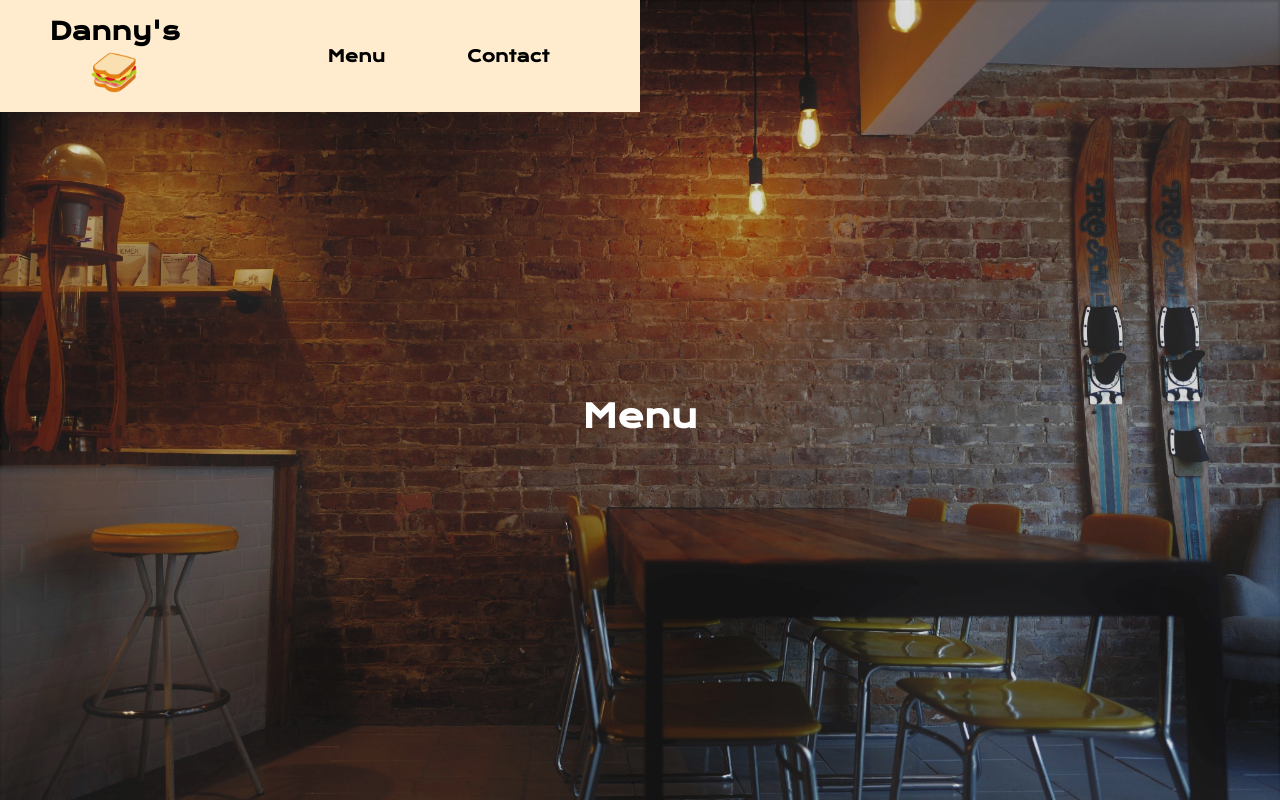
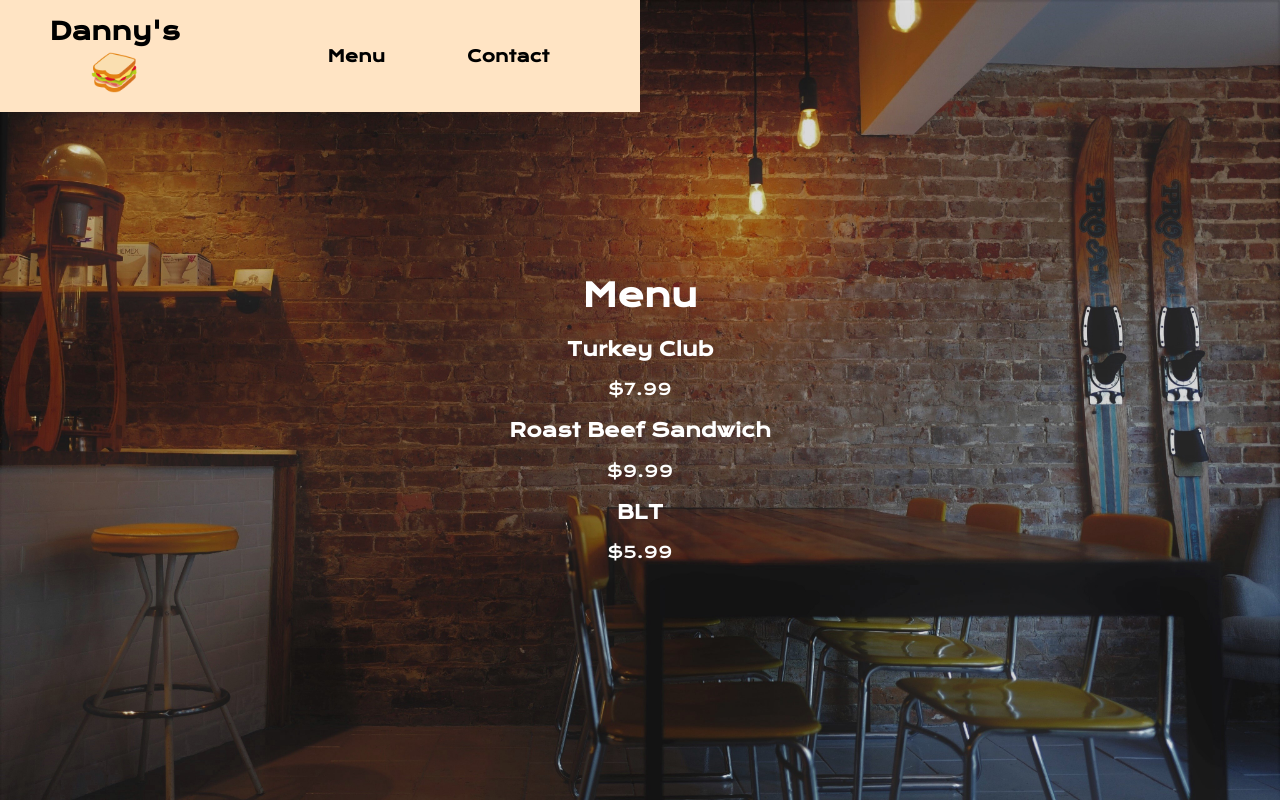
Before and after one commit to agrattan0820/Restaurant-React, a React (Create React App) app: page /menu in a window 1280 px wide. Built offline with nearby package versions, Linux system fonts and the light colour scheme.

Commit message:
Menu Items

```diff
--- a/src/App.css
+++ b/src/App.css
@@ -23,7 +23,7 @@ nav {
   justify-content: space-around;
   align-items: center;
   min-height: 10vh;
-  background-color: blanchedalmond;
+  background-color: bisque;
   width: 50%;
   padding: 1rem;
   box-sizing: border-box;
--- a/src/Menu.js
+++ b/src/Menu.js
@@ -1,4 +1,5 @@
 import React, { useRef, useEffect } from "react";
+import MenuItem from "./MenuItem";
 import "./App.css";
 import { TweenMax, Power3 } from "gsap";
 
@@ -23,7 +24,11 @@ function Menu() {
   return (
     <div className="container">
       <h1 ref={(el) => (menuTitle = el)}>Menu</h1>
-      <div className="menu-container"></div>
+      <div className="menu-container">
+        {sandwiches.map((sandwich) => (
+          <MenuItem name={sandwich.name} price={sandwich.price} />
+        ))}
+      </div>
     </div>
   );
 }
--- /dev/null
+++ b/src/MenuItem.js
@@ -0,0 +1,13 @@
+import React, { useRef, useEffect } from "react";
+import "./App.css";
+
+function MenuItem({ name, price }) {
+  return (
+    <div className="menu-item-container">
+      <h3>{name}</h3>
+      <p>{price}</p>
+    </div>
+  );
+}
+
+export default MenuItem;
```
